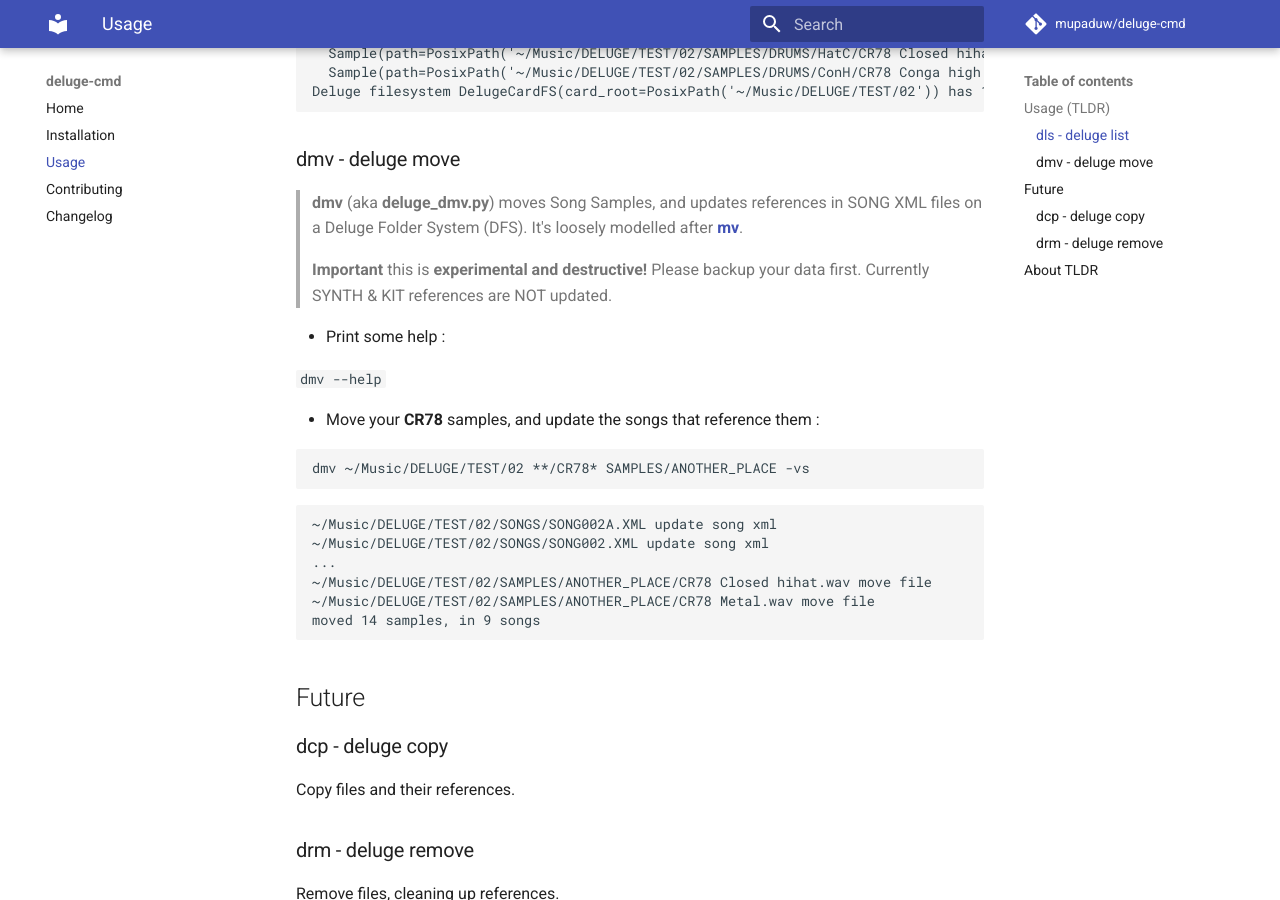
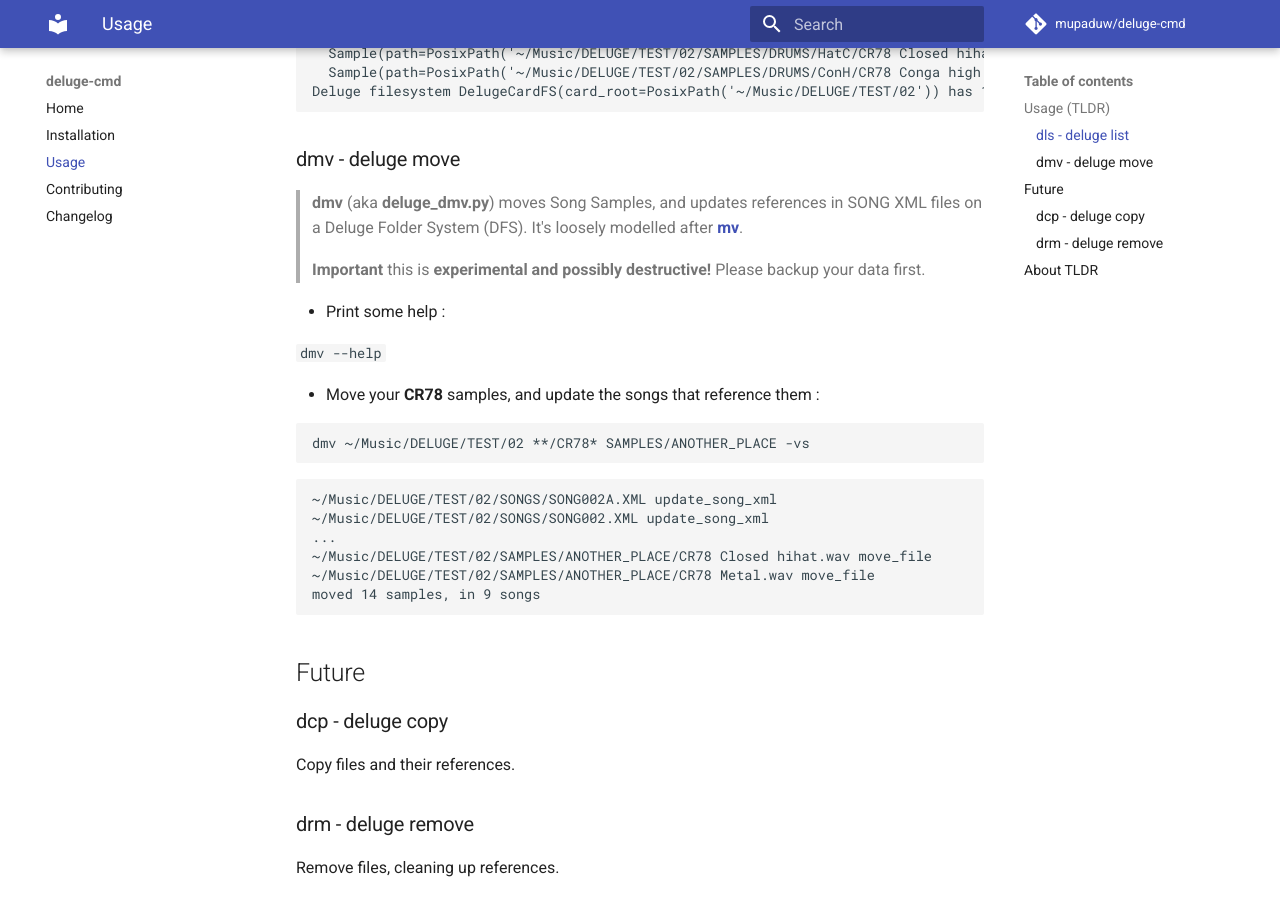
Before and after one commit to mupaduw/deluge-cmd, an MkDocs documentation site: the page built from docs/usage.md, in a window 1280 px wide and 900 px high, scrolled down 943 px. Built offline with MkDocs 1.6.1 and Material for MkDocs 9.7.7, drawn with Linux system fonts in a browser that asks for light colours; comment, search, counter and statistics services are not loaded.

````diff
--- a/docs/usage.md
+++ b/docs/usage.md
@@ -48,7 +48,7 @@ Deluge filesystem DelugeCardFS(card_root=PosixPath('~/Music/DELUGE/TEST/02')) ha
 > a Deluge Folder System (DFS).
 > It's loosely modelled after **[mv](https://tldr.ostera.io/mv)**.
 >
-> **Important** this is **experimental and destructive!** Please backup your data first. Currently SYNTH & KIT references are NOT updated.
+> **Important** this is **experimental and possibly destructive!** Please backup your data first.
 
 - Print some help :
 
@@ -61,11 +61,11 @@ dmv ~/Music/DELUGE/TEST/02 **/CR78* SAMPLES/ANOTHER_PLACE -vs
 ```
 
 ```
-~/Music/DELUGE/TEST/02/SONGS/SONG002A.XML update song xml
-~/Music/DELUGE/TEST/02/SONGS/SONG002.XML update song xml
+~/Music/DELUGE/TEST/02/SONGS/SONG002A.XML update_song_xml
+~/Music/DELUGE/TEST/02/SONGS/SONG002.XML update_song_xml
 ...
-~/Music/DELUGE/TEST/02/SAMPLES/ANOTHER_PLACE/CR78 Closed hihat.wav move file
-~/Music/DELUGE/TEST/02/SAMPLES/ANOTHER_PLACE/CR78 Metal.wav move file
+~/Music/DELUGE/TEST/02/SAMPLES/ANOTHER_PLACE/CR78 Closed hihat.wav move_file
+~/Music/DELUGE/TEST/02/SAMPLES/ANOTHER_PLACE/CR78 Metal.wav move_file
 moved 14 samples, in 9 songs
 ```
 
--- a/pyproject.toml
+++ b/pyproject.toml
@@ -61,7 +61,8 @@ mkdocs-pymdownx-material-extras = "^2.0.3"
 python = ">=3.8,<4.0"
 
 click = "^8.1.3"
-deluge-card = "^0.4.2"
+#deluge-card = {path = "../deluge-card"}
+deluge-card = "^0.7.0"
 
 [tool.poetry.extras]
 test = [
````
Also changed, not shown: 3 other files.
